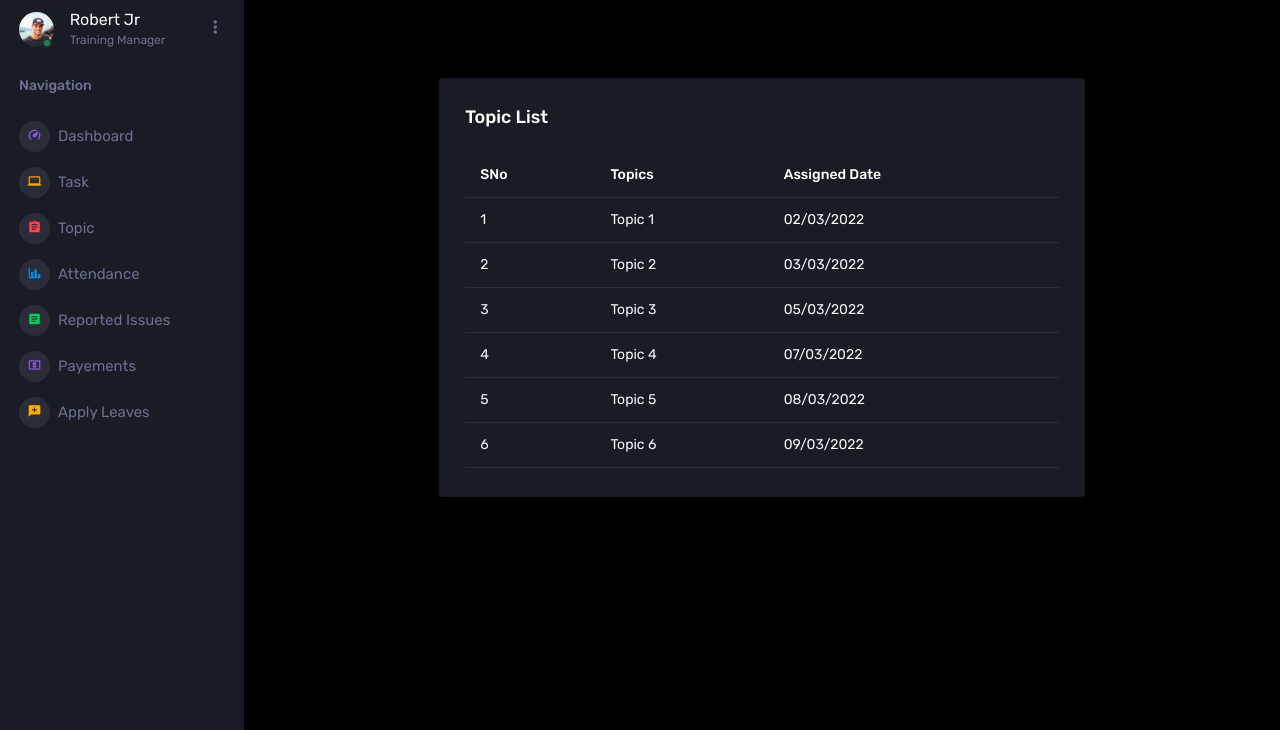
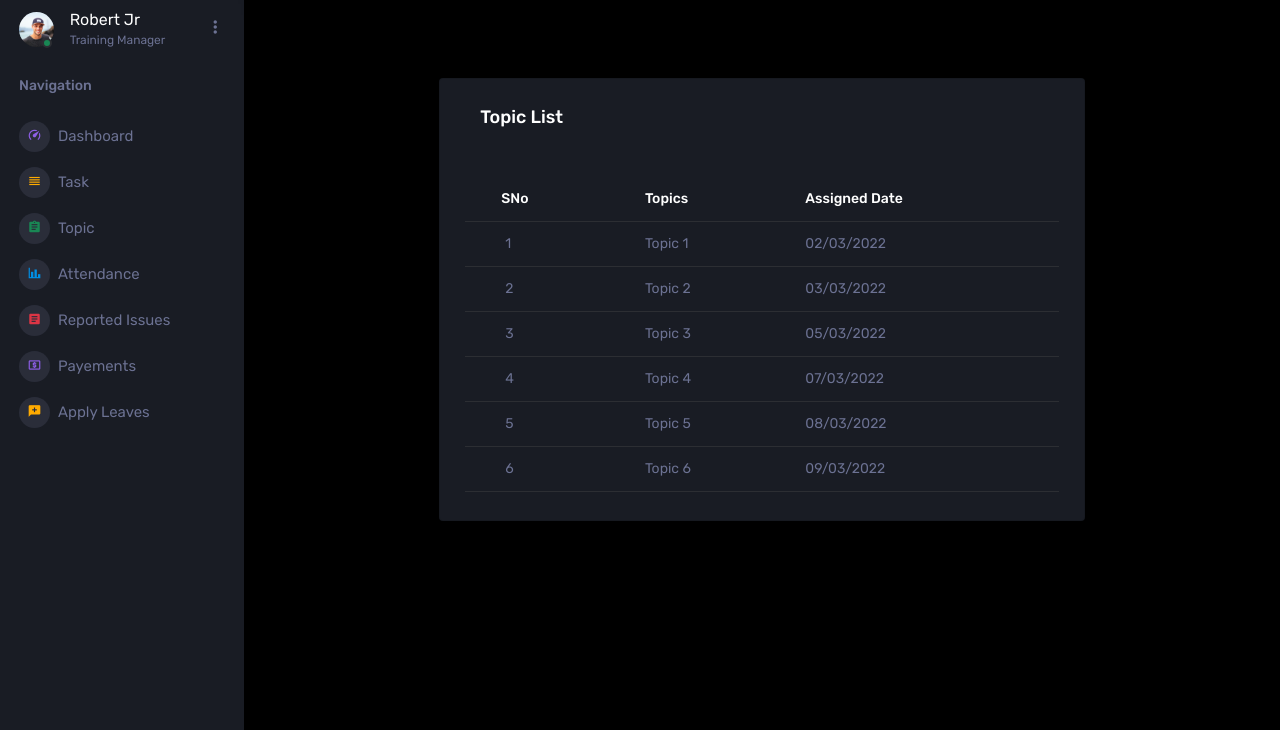
Before and after one commit to sanisha-sani/Trainee-module, a Django app: page /app/trainee_currentTopic in a window 1280 px wide. Shown: the part 70-800 px from the top of the page. Run offline with Django 3.2, Linux system fonts and the light colour scheme; some libraries are stand-ins or nearby versions.

Commit message:
final commit

```diff
--- a/app/urls.py
+++ b/app/urls.py
@@ -2,84 +2,9 @@ from . import views
 from django.views.generic import TemplateView
 from django.urls import path, re_path
 urlpatterns = [
-    re_path(r'^$', views.index_trainee,name='index_trainee'),
-    # re_path(r'^Newtrainees$', views.Newtrainees,name='Newtrainees'),
-
-    ###############################ALTHAF######################################################
-    # re_path(r'^trainer$', views.trainer, name='trainer'),
-    # re_path(r'^Applyleave$', views.Applyleave, name='Applyleave'),
-    # re_path(r'^trainers_leave$', views.trainers_leave, name='trainers_leave'),
-    # re_path(r'^trainees_leave$', views.trainees_leave, name='trainees_leave'),
-
-
-    ###################################EMIL#####################################################
-    # re_path(r'^team$', views.team, name='team'),
-    # re_path(r'^current$', views.current, name='current'),
-    # re_path(r'^task$', views.task, name='task'),
-    # re_path(r'^ass$', views.ass, name='ass'),
-    # re_path(r'^Trainees$', views.Trainees, name='Trainees'),
-    # re_path(r'^Empdetails$', views.Empdetails, name='Empdetails'),
-    # re_path(r'^TAttendance$', views.TAttendance, name='TAttendance'),
-    # re_path(r'^task1$', views.task1, name='task1'),
-    # re_path(r'^List$', views.List, name='List'),
-    # re_path(r'^tdetails$', views.tdetails, name='tdetails'),
-
-#######################################################KRIPA##############################################
-
-    # re_path(r'^trteam$', views.TRteam, name='trteam'),
-    # re_path(r'^prteam$', views.Previous, name='prteam'),
-    # re_path(r'^prtask$', views.Previous_Task, name='prtask'),
-    # re_path(r'^prass$', views.Previous_Assigned, name='prass'),
-    # re_path(r'^prtrainees$', views.Previous_Trainees, name='prtrainees'),
-    # re_path(r'^PEmpdetails$', views.PEmpdetails, name='PEmpdetails'),
-    # re_path(r'^PAttendance$', views.PAttendance, name='PAttendance'),
-    # re_path(r'^Ptask1$', views.Ptask1, name='Ptask1'),
-    # re_path(r'^PList$', views.PList, name='PList'),
-    # re_path(r'^Ptdetails$', views.Ptdetails, name='Ptdetails'),
-
-##################################################SANISHA########################################################
-
-    re_path(r'^reportedissue$', views.reportedissue, name='reportedissue'),
-    re_path(r'^reportissuetrainers$', views.reportissuetrainers, name='reportissuetrainers'),
-    re_path(r'^reportissuetrainees$', views.reportissuetrainees, name='reportissuetrainees'),
-    re_path(r'^trainerunsolvedissue$', views.trainerunsolvedissue, name='trainerunsolvedissue'),
-    re_path(r'^trainersolvedissue$', views.trainersolvedissue, name='trainersolvedissue'),
-    re_path(r'^traineesunsolved$', views.traineesunsolved, name='traineesunsolved'),
-    re_path(r'^traineessolved$', views.traineessolved, name='traineessolved'),
+    re_path(r'^$', views.trainee_index,name='trainee_index'),
     re_path(r'^trainee_topic$', views.trainee_topic, name='trainee_topic'),
     re_path(r'^trainee_currentTopic$', views.trainee_currentTopic, name='trainee_currentTopic'),
     re_path(r'^trainee_previousTopic$', views.trainee_previousTopic, name='trainee_previousTopic'),
 
-####################################################JISHNU######################################################
-    # re_path(r'^reportissue$', views.reportissue, name='reportissue'),
-    # re_path(r'^reportedissuesub$', views.reportedissuesub, name='reportedissuesub'),
-    # re_path(r'^applyleavesub$', views.applyleavesub, name='applyleavesub'),
-
-
-######################################################LEYA#######################################################
-
-
-    # re_path(r'^Trainee$',views.Trainee,name="Trainee"),
-    # re_path(r'^notify',views.notify,name="notify"),
-    # re_path(r'^details$',views.traineedetails,name="traineedetails"),
-    # re_path(r'^Statustable$',views.statusTable,name="statusTable"),
-    # re_path(r'^notification$',views.notification,name="notification"),
-    # re_path(r'^notverified$',views.notverify,name="notverify"),
-    # re_path(r'^verified$',views.verify,name="verify"),
-
-##############################SEBIN###########################################################################
-
-    # re_path(r'^Requestedleave$', views.Requestedleave, name='Requestedleave'),
-    # re_path(r'^Applyleave$', views.Applyleave, name='Applyleave'),
-    # re_path(r'^Attendance$', views.Attendance, name='Attendance'),
-    # re_path(r'^Trainees_Calendar$', views.Trainees_Calendar, name='Trainees_Calendar'),
-    # re_path(r'^Trainees_Attendancetable$', views.Trainees_Attendancetable, name='Trainees_Attendancetable'),
-    # re_path(r'^Trainers_Calendar$', views.Trainers_Calendar, name='Trainers_Calendar'),
-    # re_path(r'^Trainers_Attendancetable$', views.Trainers_Attendancetable, name='Trainers_Attendancetable'),
-
-###################################################FUAD#####################################################
-
-    # re_path(r'^new_team$', views.new_team, name='new_team'),
-    # re_path(r'^new_team1$', views.new_team1, name='new_team1'),
-    # re_path(r'^team_update$', views.team_update, name='team_update'),
 ]
--- a/app/views.py
+++ b/app/views.py
@@ -2,114 +2,8 @@ from urllib import request
 from django.shortcuts import render
 
 # Create your views here.
-def index_trainee(request):
-    return render(request,'index_trainee.html')
-
-# def Newtrainees(request):
-#     return render(request, 'Newtrainees.html')
-
-####################################################ALTHAF#########################################################
-
-# def trainer(request):
-#     return render(request,'trainer.html')
-
-# def Applyleave(request):
-#     return render(request, 'Applyleave.html')
-
-# def trainers_leave(request):
-#     return render(request, 'trainers_leave.html')
-
-# def trainees_leave(request):
-#     return render(request, 'trainees_leave.html')
-
-####################################################EMIL#############################################################
-
-# def team(request):
-#     return render(request,'Trainer_Team.html')
-
-# def current(request):
-#     return render(request,'Trainer_Current_Team.html')
-
-# def task(request):
-#     return render(request,'Trainer_Current_task.html')
-
-# def ass(request):
-#     return render(request,'Trainer_Current_Assigned.html')
-
-# def Trainees(request):
-#     return render(request,'Trainer_Current_Trainees.html')
-
-# def Empdetails(request):
-#     return render(request,'Trainer_Current_Empdetails.html')
-
-# def TAttendance(request):
-#     return render(request,'Trainer_Current_Attendance.html')
-
-# def task1(request):
-#     return render(request,'Trainer_Current_task1.html')
-
-# def List(request):
-#     return render(request,'Trainer_Current_AttendanceList.html')
-
-# def tdetails(request):
-#     return render(request,'Trainer_Current_Taskdetails.html')
-
-##########################################################KRIPA#######################################################
-
-# def TRteam(request):
-#     return render(request, 'Trainer_Team.html')
-
-# def Previous(request):
-#     return render(request, 'Trainer_Previous_Team.html')
-
-# def Previous_Task(request):
-#     return render(request, 'Trainer_Previous_Task.html')
-
-# def Previous_Assigned(request):
-#     return render(request, 'Trainer_Previous_Assigned.html')
-
-# def Previous_Trainees(request):
-#     return render(request, 'Trainer_Previous_Trainees.html')
-
-# def PEmpdetails(request):
-#     return render(request, 'Trainer_Previous_Empdetails.html')
-
-# def PAttendance(request):
-#     return render(request, 'Trainer_Previous_Attendance.html')
-
-# def Ptask1(request):
-#     return render(request, 'Trainer_Previous_Task1.html')
-
-# def PList(request):
-#     return render(request, 'Trainer_Previous_Attendance_List.html')
-
-# def Ptdetails(request):
-#     return render(request, 'Trainer_Previous_Taskdetails.html')
-
-
-###########################################SANISHA#######################################################################
-
-
-def reportedissue(request):
-    return render(request,'reportedissue.html')
-
-def reportissuetrainers(request):
-    return render(request,'reportissuetrainers.html')
-
-def reportissuetrainees(request):
-    return render(request,'reportissuetrainees.html')
-
-def trainerunsolvedissue(request):
-    return render(request,'trainerunsolvedissue.html')
-
-def trainersolvedissue(request):
-    return render(request,'trainersolvedissue.html')
-
-def traineessolved(request):
-    return render(request,'traineessolved.html')
-
-def traineesunsolved(request):
-    return render(request,'traineesunsolved.html')
+def trainee_index(request):
+    return render(request,'trainee_index.html')
 
 def trainee_topic(request):
     return render(request, 'trainee_topic.html')
@@ -119,69 +13,3 @@ def trainee_currentTopic(request):
 
 def trainee_previousTopic(request):
     return render(request, 'trainee_previousTopic.html')
-
-
-##################################################JISHNU#######################################################
-
-# def reportissue(request):
-#     return render(request,'reportissue.html')
-
-# def reportedissuesub(request):
-#     return render(request,'reportedissuesub.html')
-
-# def applyleavesub(request):
-#     return render(request, 'applyleavesub.html')
-
-############################################################LEYA#################################################
-
-# def Trainee(request) :
-#     return render(request,'traineetable.html')
-
-# def notify(request) :
-#     return render(request,'notificationspage.html')
-
-# def traineedetails(request):
-#     return render(request,'traineedetails.html')
-
-# def statusTable(request):
-#     return render(request,'trainee_statustable.html')
-
-# def notification(request):
-#     return render(request,'notificationspage.html')
-
-# def notverify(request):
-#     return render(request,'notification_NotVerifiedtable.html')
-
-# def verify(request):
-#     return render(request,'notification_Verifytable.html')
-
-# #############################################SEBIN#################################################################
-
-# def Requestedleave(request):
-#     return render(request, 'Requestedleave.html')
-
-# def Attendance(request):
-#     return render(request, 'Attendance.html')
-
-# def Trainees_Calendar(request):
-#     return render(request, 'Trainees_Calendar.html')
-
-# def Trainees_Attendancetable(request):
-#     return render(request, 'Trainees_Attendancetable.html')
-
-# def Trainers_Attendancetable(request):
-#     return render(request, 'Trainers_Attendancetable.html')
-
-# def Trainers_Calendar(request):
-#     return render(request, 'Trainers_Calendar.html')
-
-##########################################FUAD##################################################################
-
-# def new_team(request):
-#     return render(request,'new_team.html')
-
-# def new_team1(request):
-#     return render(request,'new_team1.html')
-
-# def team_update(request):
-#     return render(request,'team_update.html')
--- a/templates/trainee_currentTopic.html
+++ b/templates/trainee_currentTopic.html
@@ -1,17 +1,26 @@
-{%extends 'index_trainee.html'%} {% load static %} {% block content %}
+{%extends 'trainee_index.html'%} {% load static %} {% block content %}
 
+<style>
+    table tr {
+        cursor: pointer;
+    }
+</style>
 
 <div class="row mt-5">
     <div class="col-sm-2"></div>
     <div class="col-sm-8 grid-margin ">
         <div class="card">
-            <div class="card-body" style="height:auto">
-                <h3 class="page-title ">Topic List</h3>
+            <div class="card-body" style="height: auto;">
+                <div class="col-12 col-sm-12 col-md-12 col-lg-12">
+                    <h3 class="page-title ">Topic List</h3>
+                </div>
+                <div class="col-12 col-sm-12 col-md-12 col-lg-12"><br></div>
+
                 <div class="table-responsive">
-                    <table class="table">
+                    <table class="table" >
                         <thead>
                             <tr>
-                                <th class="text-white ">SNo</th>
+                                <th class="text-white "  style="padding-left:36px;">SNo</th>
                                 <th class="text-white">
                                     Topics
                                 </th>
@@ -22,11 +31,11 @@
                         </thead>
                         <tbody>
                             <br>
-                            <tr style="color:white">
-                                <td>
+                            <tr   data-toggle="modal" data-target="#myModal">
+                                <td  style="padding-left:40px;">
                                     1
                                 </td>
-                                <td data-toggle="modal" data-target="#myModal">
+                                <td>
                                     Topic 1
                                 </td>
                                 <td>
@@ -34,11 +43,11 @@
                                 </td>
 
                             </tr>
-                            <tr style="color:white">
-                                <td>
+                            <tr  data-toggle="modal" data-target="#myModal">
+                                <td  style="padding-left:40px;">
                                     2
                                 </td>
-                                <td data-toggle="modal" data-target="#myModal">
+                                <td>
                                     Topic 2
                                 </td>
                                 <td>
@@ -46,11 +55,11 @@
                                 </td>
 
                             </tr>
-                            <tr style="color:white">
-                                <td>
+                            <tr  data-toggle="modal" data-target="#myModal">
+                                <td  style="padding-left:40px;">
                                     3
                                 </td>
-                                <td data-toggle="modal" data-target="#myModal">
+                                <td>
                                     Topic 3
                                 </td>
                                 <td>
@@ -58,11 +67,11 @@
                                 </td>
 
                             </tr>
-                            <tr style="color:white">
-                                <td>
+                            <tr  data-toggle="modal" data-target="#myModal">
+                                <td  style="padding-left:40px;">
                                     4
                                 </td>
-                                <td data-toggle="modal" data-target="#myModal">
+                                <td>
                                     Topic 4
                                 </td>
                                 <td>
@@ -70,11 +79,11 @@
                                 </td>
 
                             </tr>
-                            <tr style="color:white">
-                                <td>
+                            <tr  data-toggle="modal" data-target="#myModal">
+                                <td  style="padding-left:40px;">
                                     5
                                 </td>
-                                <td data-toggle="modal" data-target="#myModal">
+                                <td>
                                     Topic 5
                                 </td>
                                 <td>
@@ -82,19 +91,17 @@
                                 </td>
 
                             </tr>
-                            <tr style="color:white">
-                                <td>
+                            <tr data-toggle="modal" data-target="#myModal">
+                                <td  style="padding-left:40px;">
                                     6
                                 </td>
-                                <td data-toggle="modal" data-target="#myModal">
+                                <td>
                                     Topic 6
                                 </td>
                                 <td>
                                     09/03/2022
                                 </td>
                             </tr>
-
-
                         </tbody>
                     </table>
                 </div>
@@ -102,7 +109,7 @@
         </div>
     </div>
 </div>
-</div>
+
 
 
 <!-- Modal -->
@@ -132,7 +139,4 @@
 </div>
 <!-- modal end -->
 
-
-
-
-{%endblock%}
+{% endblock %}
--- a/templates/index_trainee.html
+++ b/templates/trainee_index.html
@@ -101,9 +101,9 @@
             </a>
           </li>
           <li class="nav-item menu-items">
-            <a class="nav-link"  href="trainer">
+            <a class="nav-link"  href="#">
               <span class="menu-icon">
-                <i class="mdi mdi-laptop"></i>
+                <i class="mdi mdi-reorder-horizontal"></i>
               </span>
               <span class="menu-title">Task</span>
             </a>
@@ -111,13 +111,13 @@
           <li class="nav-item menu-items">
             <a class="nav-link" href="trainee_topic">
               <span class="menu-icon">
-                <i class="mdi mdi-clipboard-text"></i>
+                <i class="mdi mdi-clipboard-text text-success"></i>
               </span>
               <span class="menu-title">Topic</span>
             </a>
           </li>
           <li class="nav-item menu-items">
-            <a class="nav-link" href="Attendance">
+            <a class="nav-link" href="#">
               <span class="menu-icon">
                 <i class="mdi mdi-chart-bar"></i>
               </span>
@@ -127,7 +127,7 @@
           <li class="nav-item menu-items">
             <a class="nav-link" href="#">
               <span class="menu-icon">
-                <i class="mdi mdi-file-document-box"></i>
+                <i class="mdi mdi-file-document-box text-danger"></i>
               </span>
               <span class="menu-title">Reported Issues</span>
             </a>
@@ -141,7 +141,7 @@
             </a>
           </li>
           <li class="nav-item menu-items">
-            <a class="nav-link"  href="Applyleave" >
+            <a class="nav-link"  href="#" >
               <span class="menu-icon">
                 <i class="mdi mdi-message-plus"></i>
               </span>
@@ -149,30 +149,7 @@
 
             </a>
           </li>
-          <!-- <li class="nav-item menu-items">
-            <a class="nav-link" href="notify">
-              <span class="menu-icon">
-                <i class="mdi mdi-bell-ring"></i>
-              </span>
-              <span class="menu-title">Notification</span>
-            </a>
-          </li>
-          <li class="nav-item menu-items">
-            <a class="nav-link" href="new_team">
-              <span class="menu-icon">
-                <i class="mdi mdi-folder-plus"></i>
-              </span>
-              <span class="menu-title">New Team</span>
-            </a>
-          </li>
-          <li class="nav-item menu-items">
-            <a class="nav-link" href='Newtrainees'>
-              <span class="menu-icon">
-                <i class="mdi mdi-account-multiple-plus"></i>
-              </span>
-              <span class="menu-title">New Trainees</span>
-            </a>
-          </li> -->
+
         </ul>
       </nav>
       <!-- partial -->
```
Also changed, not shown: templates/trainee_previousTopic.html (+25 -26 lines), templates/trainee_topic.html (+6 -5 lines).
